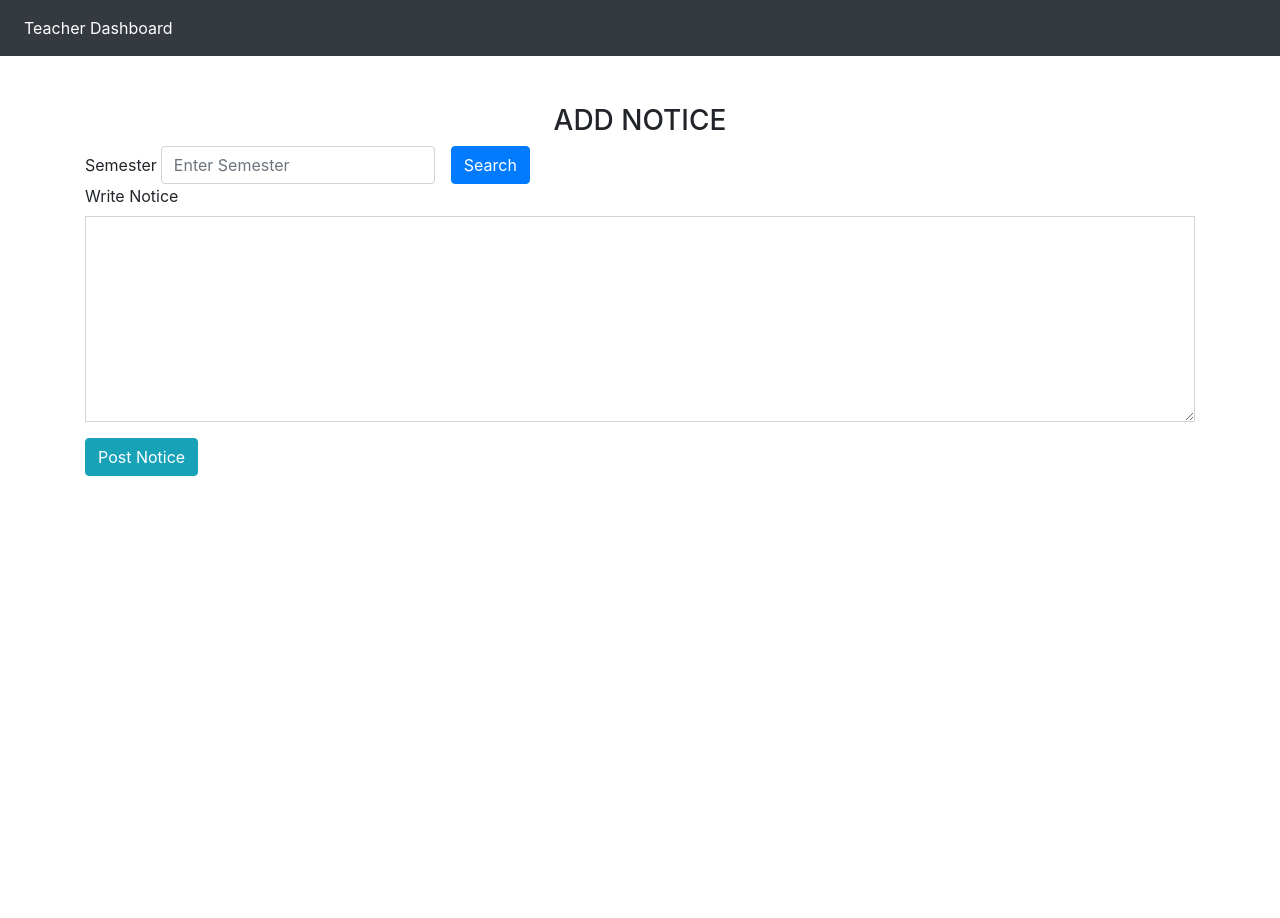
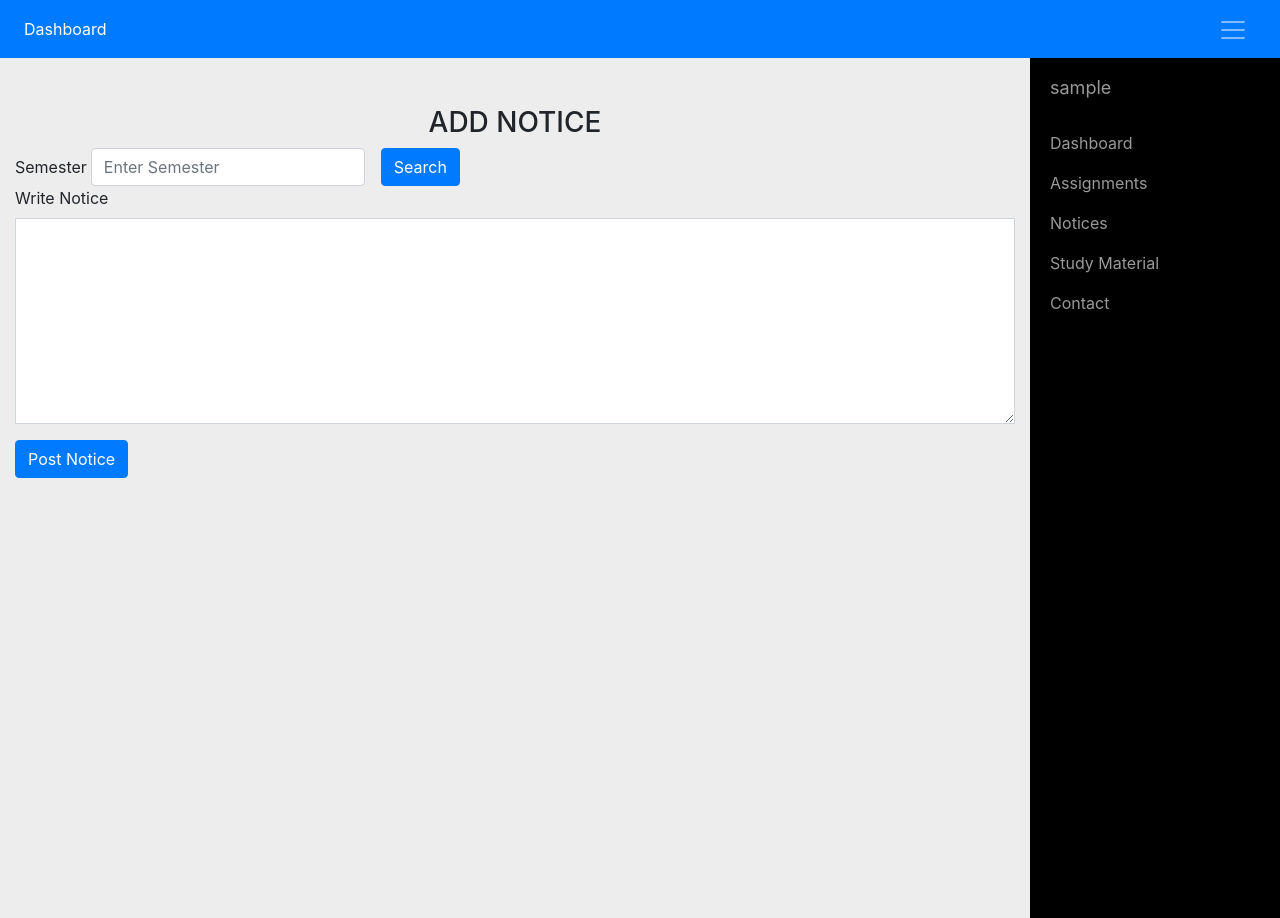
Before and after one commit to officialbidisha/Assignment-Submission-Portal, a PHP site: page /postnotice.php in a window 1280 px wide. Run offline with PHP 8.4, Linux system fonts and the light colour scheme; the visitor is signed in with stand-in values (Sample User, id 1).

Commit message:
form enhancement

```diff
--- a/New/assignmentinside.php
+++ b/New/assignmentinside.php
@@ -85,7 +85,7 @@ if (isset($_GET['semester'])) {
 
                                 <div class="col-md-4">
                                         <a href="assview_teacher.php">
-                                                <div class="custom-card card-orange" style="background-image:url('task.jpg')">
+                                                <div class="custom-card card-red-azure" style="background-image:url('task.jpg')">
 
 
                                                         <div class="custom-card-banner">
--- a/New/cardstyles.css
+++ b/New/cardstyles.css
@@ -46,3 +46,6 @@ a{
 .card-reddish .custom-card-banner{
     background-color: #8b392f;
 }
+.card-red-azure .custom-card-banner{
+    background-color:#f16b60;
+}
--- a/New/postnotice.php
+++ b/New/postnotice.php
@@ -1,14 +1,15 @@
 <?php
 session_start();
 include("../includes/db.php");
-        if(isset($_SESSION['username']))
-            $username=$_SESSION['username'];//has to be logged in
+if (isset($_SESSION['username']))
+  $username = $_SESSION['username']; //has to be logged in
 else
-                header( "refresh:2; url=login_teacher.php" );
+  header("refresh:2; url=login_teacher.php");
 $semester = !empty($_GET['sem']) ? $_GET['sem'] : '';
 ?>
 <!DOCTYPE html>
 <html lang="en">
+
 <head>
   <title>Bootstrap Example</title>
   <meta charset="utf-8">
@@ -17,50 +18,74 @@
   <script src="https://ajax.googleapis.com/ajax/libs/jquery/3.4.1/jquery.min.js"></script>
   <script src="https://cdnjs.cloudflare.com/ajax/libs/popper.js/1.16.0/umd/popper.min.js"></script>
   <script src="https://maxcdn.bootstrapcdn.com/bootstrap/4.4.1/js/bootstrap.min.js"></script>
+  <script src="navigation.js"></script>
+  <link href="navigation.css" rel="stylesheet" id="naviagtion-css">
+  <link rel="stylesheet" href="cardstyles.css">
+  <style>
+    body {
+      background-color: #ededed;
+      background-repeat: no-repeat;
+      background-position: center;
+      background-size: contain;
+    }
+  </style>
 </head>
+
 <body>
-<nav class="navbar navbar-expand-sm bg-dark navbar-dark">
-  <ul class="navbar-nav">
-    <li class="nav-item active">
-      <a class="nav-link" href="#">Teacher Dashboard</a>
-    </li>
+  <nav class="navbar navbar-expand navbar-dark bg-primary fixed-top"> <a href="#menu-toggle" id="menu-toggle" class="navbar-brand"><span class="navbar-toggler-icon"></span></a> <button class="navbar-toggler" type="button" data-toggle="collapse" data-target="#navbarsExample02" aria-controls="navbarsExample02" aria-expanded="false" aria-label="Toggle navigation"> <span class="navbar-toggler-icon"></span> </button>
+    <div class="collapse navbar-collapse" id="navbarsExample02">
+      <ul class="navbar-nav mr-auto">
+        <li class="nav-item active"> <a class="nav-link" href="firstteacher.php">Dashboard</a> </li>
       </ul>
+      <form class="form-inline my-2 my-md-0"> </form>
+    </div>
   </nav>
-<div class="container" >
+  <div id="wrapper" class="toggled">
+    <div id="sidebar-wrapper">
+      <ul class="sidebar-nav">
+        <li class="sidebar-brand"> <a href="#"> <?php echo $_SESSION['username'] ?> </a> </li>
+        <li> <a href="firstteacher.php">Dashboard</a> </li>
+        <li> <a href="assignmentinside.php">Assignments</a> </li>
+        <li> <a href="noticeview.php">Notices</a> </li>
+        <li> <a href="studyupload.php">Study Material</a> </li>
+        <li> <a href="#">Contact</a> </li>
+      </ul>
+    </div> <!-- /#sidebar-wrapper -->
+    <div class="container">
       <div class="p-4"></div>
-<h3 style="text-align:center">  ADD NOTICE</h3>
+      <h3 style="text-align:center"> ADD NOTICE</h3>
       <form class="form-inline">
         <div class="form-group">
           <label for="sem">Semester</label>
           <div class="mr-1"></div>
-                <input type="number" class="form-control" id="num" value="<?php echo $semester;?>" name="sem" aria-describedby="semester" placeholder="Enter Semester">
+          <input type="number" class="form-control" id="num" value="<?php echo $semester; ?>" name="sem" aria-describedby="semester" placeholder="Enter Semester">
         </div>
         <div class="mr-3"></div>
         <button type="submit" class="btn btn-primary">Search</button>
       </form>
       <?php
-                if(isset($_GET["sem"])){
+      if (isset($_GET["sem"])) {
 
       ?>
         <form action="" method="post">
-    <input name="semester" value="<?php echo $_GET["sem"];?>" type="hidden">
+          <input name="semester" value="<?php echo $_GET["sem"]; ?>" type="hidden">
           <div class="form-group">
             <label for="exampleFormControlSelect1">Select</label>
-                    <select class="form-control" name="subject"><!---the subject is the variable where the selected item is stored-->
+            <select class="form-control" name="subject">
+              <!---the subject is the variable where the selected item is stored-->
 
 
               <?php
 
-                             $sem_sub=$_GET["sem"];
-                             $get_subject="select * from sem_subject where sem=$sem_sub AND teacher='$username'";
+              $sem_sub = $_GET["sem"];
+              $get_subject = "select * from sem_subject where sem=$sem_sub AND teacher='$username'";
 
-                             $run_subject=mysqli_query($con,$get_subject);
+              $run_subject = mysqli_query($con, $get_subject);
 
-                             while($row_subject=mysqli_fetch_array($run_subject))
-                             {
+              while ($row_subject = mysqli_fetch_array($run_subject)) {
 
-                                 $subject=$row_subject['subject'];
-                                 echo"<option>$subject</option>";
+                $subject = $row_subject['subject'];
+                echo "<option>$subject</option>";
               }
 
               ?>
@@ -69,8 +94,7 @@
           </div>
 
         <?php
-                }
-                else{
+      } else {
         //echo 'Search a semester first';
       }
         ?>
@@ -79,35 +103,31 @@
           <textarea class="form-control rounded-0" name="file" id="exampleFormControlTextarea1" rows="8"></textarea>
         </div>
 
-<button type="submit" name="post" class="btn btn-info">Post Notice</button>
+        <button type="submit" name="post" class="btn btn-primary">Post Notice</button>
         </form>
         <?php
 
         $subject = isset($_POST['subject']) ? $_POST['subject'] : '';
         $file = isset($_POST['file']) ? $_POST['file'] : '';
 
-		if(isset($_POST['post']))
-		{
-      $sem_sub=$_POST["semester"];
+        if (isset($_POST['post'])) {
+          $sem_sub = $_POST["semester"];
           date_default_timezone_set('Indian/Antananarivo');
-      $date=date("Y/m/d");
-			if($sem_sub!="" &&  $file!="" && $subject!="")
-			{
-				$query="INSERT INTO notice(sem,file,subject,date) VALUES('$sem_sub','$file','$subject','$date')";
-				$data=mysqli_query($con,$query);
+          $date = date("Y/m/d");
+          if ($sem_sub != "" &&  $file != "" && $subject != "") {
+            $query = "INSERT INTO notice(sem,file,subject,date) VALUES('$sem_sub','$file','$subject','$date')";
+            $data = mysqli_query($con, $query);
 
-				if($data)
-				{
+            if ($data) {
               echo "Notice Posted";
             }
-
-			}
-			else
-			{
-				echo "All fields required $sem_sub,$file,$subject"  ;
+          } else {
+            echo "All fields required $sem_sub,$file,$subject";
           }
         }
         ?>
     </div>
+  </div><!---Wrapper toggled--->
 </body>
+
 </html>
```
Also changed, not shown: New/assview_teacher.php (+19 -10 lines). Lines whose indentation alone changed are shown as unchanged.
